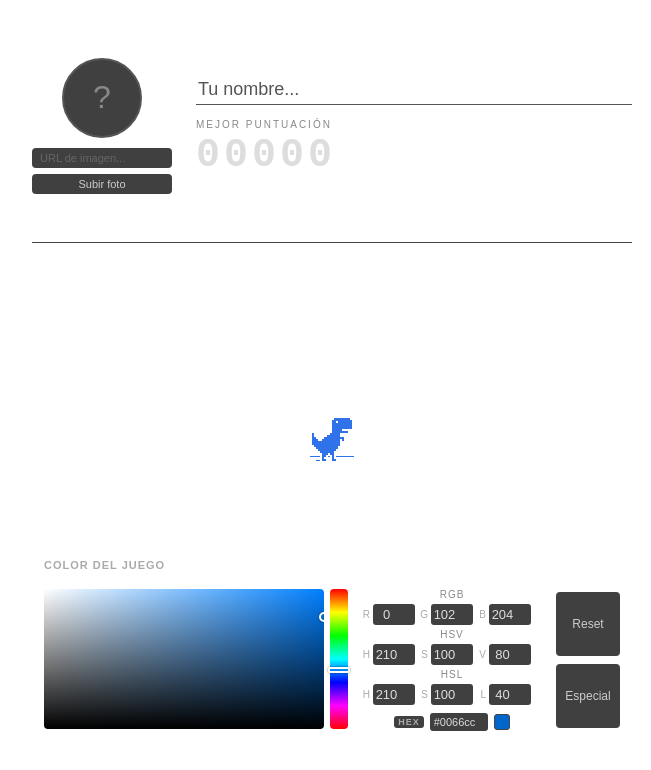
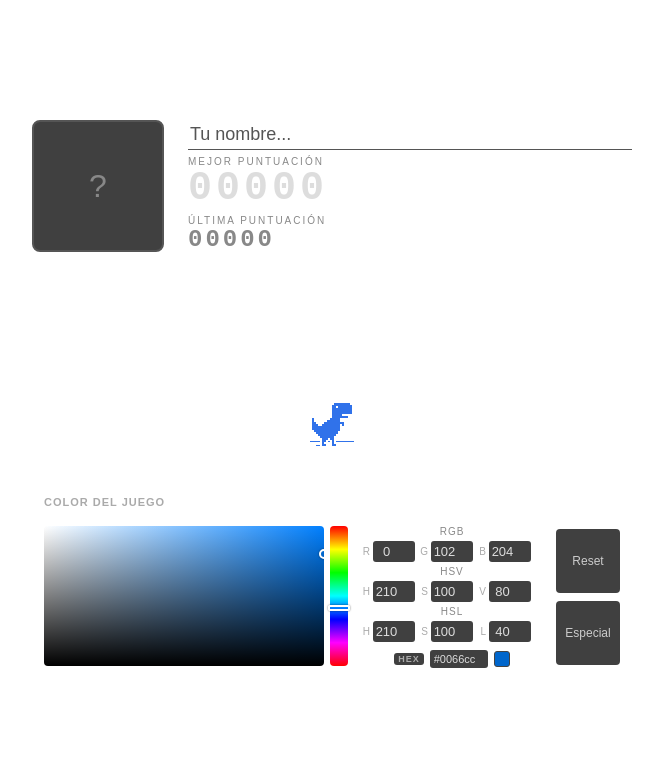
Before and after one commit to RenzoRamosDEV/Fork-Chromium-Dino, a website built with Vite: page src/index.html in a window 1280 px wide. Shown: the whole page, without its empty margins (308-959 px from the left). Built offline with nearby package versions, Linux system fonts and the light colour scheme.

Commit message:
feat: mejorar panel de perfil con nueva puntuación y ajustes de estilo

```diff
--- a/src/index.html
+++ b/src/index.html
@@ -28,10 +28,6 @@
       <div id="profile-avatar-wrap">
         <img id="profile-avatar" src="" alt="Avatar">
         <div id="profile-avatar-placeholder">?</div>
-      </div>
-      <div id="profile-avatar-controls">
-        <input id="profile-url-input" type="text" placeholder="URL de imagen...">
-        <label id="profile-upload-label" for="profile-upload-file">Subir foto</label>
         <input id="profile-upload-file" type="file" accept="image/*">
       </div>
     </div>
@@ -39,6 +35,8 @@
       <input id="profile-name-input" type="text" placeholder="Tu nombre..." maxlength="24">
       <div id="profile-score-label">MEJOR PUNTUACIÓN</div>
       <div id="profile-score">00000</div>
+      <div id="profile-last-label">ÚLTIMA PUNTUACIÓN</div>
+      <div id="profile-last-score">00000</div>
     </div>
   </div>
 
--- a/src/profile.ts
+++ b/src/profile.ts
@@ -41,8 +41,11 @@ function updateScore() {
 
 export function initProfile() {
   const nameInput = document.getElementById('profile-name-input') as HTMLInputElement;
-  const urlInput = document.getElementById('profile-url-input') as HTMLInputElement;
+  const avatarWrap = document.getElementById('profile-avatar-wrap')!;
   const fileInput = document.getElementById('profile-upload-file') as HTMLInputElement;
+
+  // Clic en el cuadrado del avatar abre el selector de archivo
+  avatarWrap.addEventListener('click', () => fileInput.click());
 
   const profile = loadProfile();
 
@@ -56,17 +59,6 @@ export function initProfile() {
   nameInput.addEventListener('input', () => {
     profile.name = nameInput.value;
     saveProfile(profile);
-  });
-
-  // Avatar por URL al presionar Enter
-  urlInput.addEventListener('keydown', (e) => {
-    if (e.key !== 'Enter') return;
-    const url = urlInput.value.trim();
-    if (!url) return;
-    profile.avatarDataUrl = url;
-    saveProfile(profile);
-    setAvatar(url);
-    urlInput.value = '';
   });
 
   // Avatar por archivo
@@ -85,4 +77,39 @@ export function initProfile() {
 
   // Mostrar score guardado al cargar
   updateScore();
+
+  // Hacer el avatar cuadrado con el mismo alto que la columna de info
+  const info = document.getElementById('profile-info')!;
+  const wrap = document.getElementById('profile-avatar-wrap')!;
+  const syncSize = () => {
+    const h = info.offsetHeight;
+    wrap.style.width = `${h}px`;
+    wrap.style.height = `${h}px`;
+  };
+  requestAnimationFrame(syncSize);
+  new ResizeObserver(syncSize).observe(info);
+
+  // Detectar game over vía clase "crashed" y leer distanceRan del Runner
+  const waitForContainer = setInterval(() => {
+    const container = document.querySelector('.runner-container');
+    if (!container) return;
+    clearInterval(waitForContainer);
+
+    let wasCrashed = false;
+    new MutationObserver(() => {
+      const crashed = container.classList.contains('crashed');
+      if (crashed && !wasCrashed) {
+        wasCrashed = true;
+        try {
+          const runner = (window as any).Runner?.getInstance?.();
+          const raw = runner ? Math.ceil(runner.distanceRan) : 0;
+          const display = Math.round(raw * 0.025);
+          const lastEl = document.getElementById('profile-last-score');
+          if (lastEl) lastEl.textContent = String(display).padStart(5, '0');
+        } catch {}
+      } else if (!crashed) {
+        wasCrashed = false;
+      }
+    }).observe(container, { attributes: true, attributeFilter: ['class'] });
+  }, 200);
 }
--- a/src/standalone.css
+++ b/src/standalone.css
@@ -153,30 +153,35 @@ body.arcade-mode .runner-container {
   display: flex;
   align-items: center;
   gap: 24px;
-  margin-bottom: 80px;
-  padding: 0 0 48px 0;
-  border-bottom: 1px solid #444;
+  margin-bottom: 32px;
+  padding: 0 0 24px 0;
 }
 
 #profile-avatar-section {
+  flex-shrink: 0;
   display: flex;
-  flex-direction: column;
-  align-items: center;
-  gap: 10px;
-  flex-shrink: 0;
 }
 
 #profile-avatar-wrap {
-  width: 80px;
-  height: 80px;
-  border-radius: 50%;
+  border-radius: 8px;
   overflow: hidden;
   background: #404040;
   border: 2px solid #555;
   display: flex;
   align-items: center;
   justify-content: center;
-  flex-shrink: 0;
+  cursor: pointer;
+}
+
+#profile-avatar-wrap:hover {
+  border-color: #888;
+}
+
+#profile-avatar {
+  width: 100%;
+  height: 100%;
+  object-fit: cover;
+  display: none;
 }
 
 #profile-avatar {
@@ -192,49 +197,6 @@ body.arcade-mode .runner-container {
   user-select: none;
 }
 
-#profile-avatar-controls {
-  display: flex;
-  flex-direction: column;
-  gap: 6px;
-  align-items: center;
-}
-
-#profile-url-input {
-  background: #404040;
-  border: none;
-  border-radius: 4px;
-  color: #ccc;
-  font-size: 11px;
-  padding: 4px 8px;
-  width: 140px;
-  outline: none;
-}
-
-#profile-url-input::placeholder {
-  color: #666;
-}
-
-#profile-url-input:focus {
-  background: #505050;
-}
-
-#profile-upload-label {
-  background: #404040;
-  border-radius: 4px;
-  color: #ccc;
-  font-size: 11px;
-  padding: 4px 10px;
-  cursor: pointer;
-  width: 140px;
-  text-align: center;
-  box-sizing: border-box;
-}
-
-#profile-upload-label:hover {
-  background: #505050;
-  color: #fff;
-}
-
 #profile-upload-file {
   display: none;
 }
@@ -243,7 +205,7 @@ body.arcade-mode .runner-container {
   display: flex;
   flex-direction: column;
   flex: 1;
-  gap: 6px;
+  gap: 2px;
 }
 
 #profile-name-input {
@@ -267,7 +229,7 @@ body.arcade-mode .runner-container {
   font-size: 10px;
   letter-spacing: 2px;
   color: #888;
-  margin-top: 8px;
+  margin-top: 4px;
 }
 
 #profile-score {
@@ -279,9 +241,25 @@ body.arcade-mode .runner-container {
   line-height: 1;
 }
 
+#profile-last-label {
+  font-size: 10px;
+  letter-spacing: 2px;
+  color: #888;
+  margin-top: 4px;
+}
+
+#profile-last-score {
+  font-size: 24px;
+  font-weight: bold;
+  font-family: 'Courier New', monospace;
+  color: #888;
+  letter-spacing: 3px;
+  line-height: 1;
+}
+
 /* ─── Panel de color ─────────────────────────────────────────────────────── */
 #color-panel {
-  margin-top: 80px;
+  margin-top: 32px;
   background: transparent;
   border-radius: 8px;
   overflow: hidden;
--- a/src/standalone.ts
+++ b/src/standalone.ts
@@ -102,6 +102,8 @@ document.addEventListener('DOMContentLoaded', () => {
   const savedScore = parseInt(localStorage.getItem('dino-high-score') ?? '0', 10);
   window.initializeEasterEggHighScore(savedScore);
 
+  (window as any).Runner = Runner;
+
   initColorPicker();
   initProfile();
 });
```
